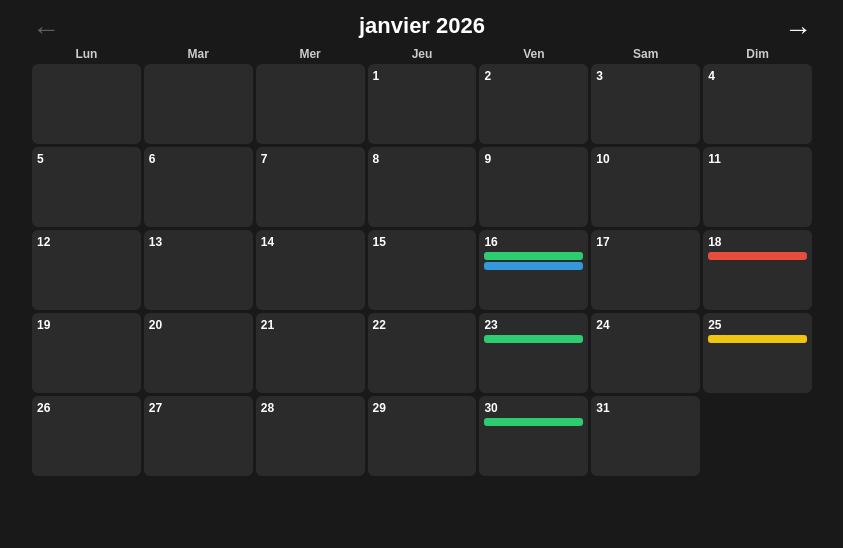
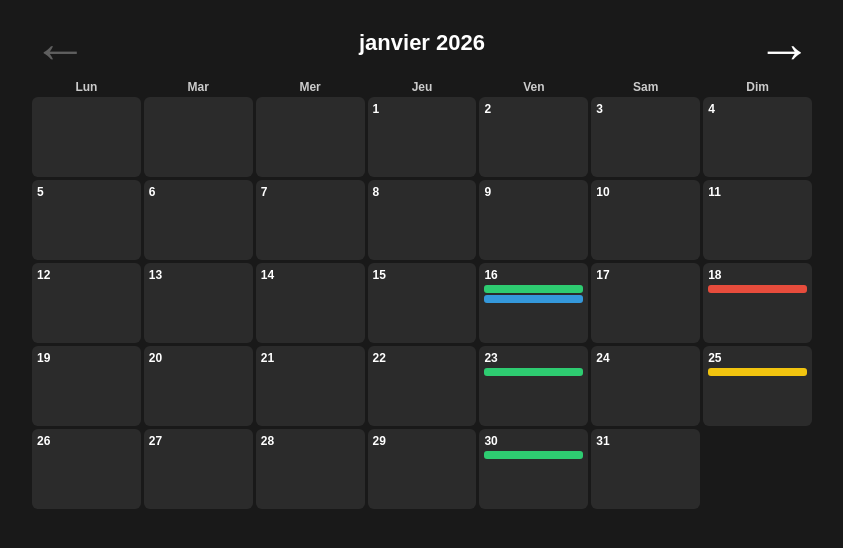
Before and after one commit to RyumaSamao/notion-anime-calendar, a plain HTML site: page index.html in a window 1280 px wide. Shown: the whole page, without its empty margins (218-1061 px from the left). Drawn offline with Linux system fonts and the light colour scheme.

Commit message:
Update index.html

```diff
--- a/index.html
+++ b/index.html
@@ -3,7 +3,7 @@
 <head>
 <meta charset="UTF-8">
 <meta name="viewport" content="width=device-width, initial-scale=1.0">
-<title>Calendrier Anime Embed</title>
+<title>Calendrier Anime Final</title>
 <style>
   html, body {
     margin: 0;
@@ -38,7 +38,7 @@
 
   .arrow {
     cursor: pointer;
-    font-size: 28px;
+    font-size: 56px; /* 2x plus grandes */
     user-select: none;
   }
   .arrow.disabled {
@@ -150,17 +150,6 @@
 </div>
 
 <script>
-  // Données simulées
-  const animeData = [];
-  let frierenDate = new Date("2026-01-16");
-  for (let i = 0; i < 5; i++) {
-    animeData.push({ title: "Frieren S2", date: frierenDate.toISOString().split('T')[0], time: "20:00", ep: i+1, color: "#2ecc71" });
-    frierenDate.setDate(frierenDate.getDate() + 7);
-  }
-  animeData.push({ title: "Jujutsu Kaisen S2", date: "2026-01-16", time: "19:00", ep: 1, color: "#3498db" });
-  animeData.push({ title: "One Piece", date: "2026-01-18", time: "10:00", ep: 1015, color: "#e74c3c" });
-  animeData.push({ title: "Naruto Shippuden", date: "2026-01-25", time: "21:00", ep: 400, color: "#f1c40f" });
-
   const calendarEl = document.getElementById("calendar");
   const monthTitleEl = document.getElementById("month-title");
   const popup = document.getElementById("anime-popup");
@@ -172,8 +161,25 @@
   const currentYear = new Date().getFullYear();
   const startMonth = new Date(currentYear,0,1);
   const endMonth = new Date(currentYear+1,0,1);
+  let currentDate = new Date(startMonth);
 
-  let currentDate = new Date(startMonth);
+  // ---- Données simulées, peuvent être remplacées par API ----
+  let animeData = [];
+
+  function fetchAnimeData() {
+    // Exemple pour brancher AniList API plus tard
+    // Retourne un tableau d'animes avec : {title, date, ep, time, color}
+    // Pour le prototype, on utilise des données fictives
+    animeData = [];
+    let frierenDate = new Date("2026-01-16");
+    for (let i = 0; i < 5; i++) {
+      animeData.push({ title: "Frieren S2", date: frierenDate.toISOString().split('T')[0], time: "20:00", ep: i+1, color: "#2ecc71" });
+      frierenDate.setDate(frierenDate.getDate() + 7);
+    }
+    animeData.push({ title: "Jujutsu Kaisen S2", date: "2026-01-16", time: "19:00", ep: 1, color: "#3498db" });
+    animeData.push({ title: "One Piece", date: "2026-01-18", time: "10:00", ep: 1015, color: "#e74c3c" });
+    animeData.push({ title: "Naruto Shippuden", date: "2026-01-25", time: "21:00", ep: 400, color: "#f1c40f" });
+  }
 
   function renderCalendar(date) {
     calendarEl.innerHTML = "";
@@ -206,7 +212,7 @@
         });
 
         if (animeToday.length > 0) {
-          dayEl.onclick = (e) => {
+          dayEl.onclick = () => {
             popupContent.innerHTML = "";
             animeToday.forEach(a => {
               const item = document.createElement("div");
@@ -215,8 +221,6 @@
               item.innerHTML = `<strong>${a.title}</strong><br>Ep ${a.ep} - ${a.time}`;
               popupContent.appendChild(item);
             });
-
-            // Popup au niveau de la case
             const rect = dayEl.getBoundingClientRect();
             const bodyRect = document.body.getBoundingClientRect();
             popup.style.top = (rect.bottom - bodyRect.top + 5) + "px";
@@ -245,6 +249,7 @@
     popup.style.display = "none";
   };
 
+  fetchAnimeData(); // Remplir les données (API ou fictives)
   renderCalendar(currentDate);
 </script>
 
```
